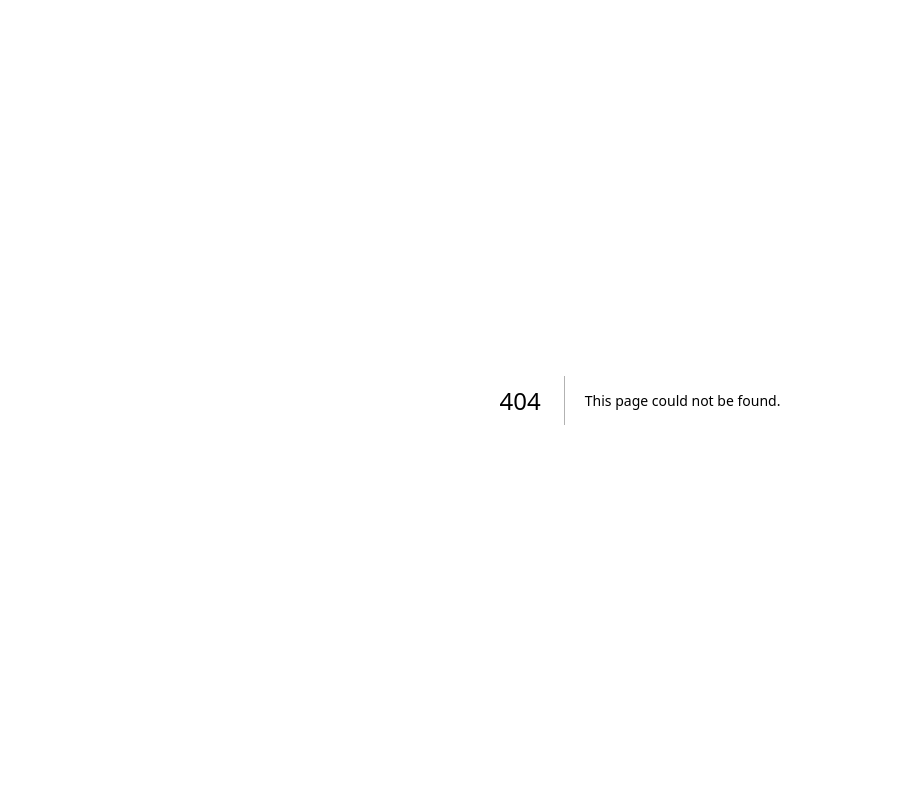
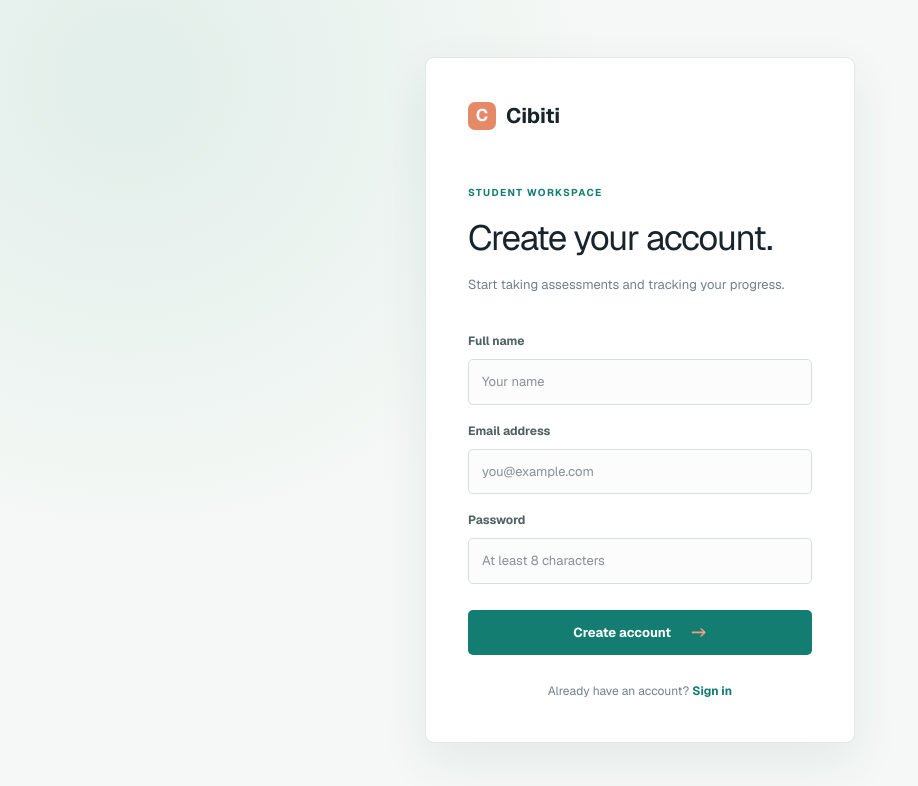
Before and after one commit to bhimbho/cibiti, a Next.js app: page /register in a window 1280 px wide. Before the commit this address had no page. Shown: the top 786 px of the page, without its empty margins (0-918 px from the left). Built offline with nearby package versions, Linux system fonts and the light colour scheme.

Commit message:
Build student registration

```diff
--- a/src/app/page.tsx
+++ b/src/app/page.tsx
@@ -15,7 +15,7 @@ export default function Home() {
           <a className="nav-item" href="/exams/demo/take"><span className="nav-icon">T</span>Take exam</a>
         </nav>
         <div className="sidebar-bottom">
-          <a className="nav-item" href="#help"><span className="nav-icon">?</span>Help center</a>
+          <a className="nav-item" href="/sign-in"><span className="nav-icon">?</span>Sign in</a>
           <div className="profile"><div className="avatar">AO</div><div><strong>Alex Okafor</strong><span>Student account</span></div><span className="more">...</span></div>
         </div>
       </aside>
--- /dev/null
+++ b/src/app/register/page.tsx
@@ -0,0 +1,51 @@
+"use client";
+
+import { FormEvent, useState } from "react";
+import { signIn } from "next-auth/react";
+
+export default function RegisterPage() {
+  const [message, setMessage] = useState("");
+  const [error, setError] = useState("");
+  const [pending, setPending] = useState(false);
+
+  async function handleSubmit(event: FormEvent<HTMLFormElement>) {
+    event.preventDefault();
+    setPending(true);
+    setError("");
+    setMessage("");
+    const form = new FormData(event.currentTarget);
+    const res = await fetch("/api/register", {
+      method: "POST",
+      headers: { "Content-Type": "application/json" },
+      body: JSON.stringify({ name: form.get("name"), email: form.get("email"), password: form.get("password") }),
+    });
+    const data = await res.json();
+    if (!res.ok) { setPending(false); setError(data.error ?? "Unable to create account."); return; }
+    setMessage("Account created. Signing you in...");
+    await signIn("credentials", { email: form.get("email"), password: form.get("password"), redirect: false });
+    window.location.assign("/");
+  }
+
+  return (
+    <main className="auth-page">
+      <section className="auth-card">
+        <a className="auth-brand" href="/" aria-label="Back to Cibiti home"><span className="brand-mark">C</span><span>Cibiti</span></a>
+        <p className="eyebrow auth-eyebrow">STUDENT WORKSPACE</p>
+        <h1>Create your account.</h1>
+        <p className="auth-copy">Start taking assessments and tracking your progress.</p>
+        <form onSubmit={handleSubmit} className="auth-form">
+          <label htmlFor="name">Full name</label>
+          <input id="name" name="name" type="text" autoComplete="name" required minLength={2} placeholder="Your name" />
+          <label htmlFor="email">Email address</label>
+          <input id="email" name="email" type="email" autoComplete="email" required placeholder="you@example.com" />
+          <label htmlFor="password">Password</label>
+          <input id="password" name="password" type="password" autoComplete="new-password" required minLength={8} placeholder="At least 8 characters" />
+          {error && <p className="auth-error" role="alert">{error}</p>}
+          {message && <p className="form-message" role="status">{message}</p>}
+          <button className="primary-button auth-submit" type="submit" disabled={pending}>{pending ? "Creating account..." : "Create account"}<span>-&gt;</span></button>
+        </form>
+        <p className="auth-footer">Already have an account? <a href="/sign-in">Sign in</a></p>
+      </section>
+    </main>
+  );
+}
--- a/src/app/sign-in/page.tsx
+++ b/src/app/sign-in/page.tsx
@@ -40,7 +40,7 @@ export default function SignInPage() {
           {error && <p className="auth-error" role="alert">{error}</p>}
           <button className="primary-button auth-submit" type="submit" disabled={pending}>{pending ? "Signing in..." : "Sign in"}<span>-&gt;</span></button>
         </form>
-        <p className="auth-footer">New to Cibiti? <a href="#register">Create a student account</a></p>
+        <p className="auth-footer">New to Cibiti? <a href="/register">Create a student account</a></p>
       </section>
     </main>
   );
```
